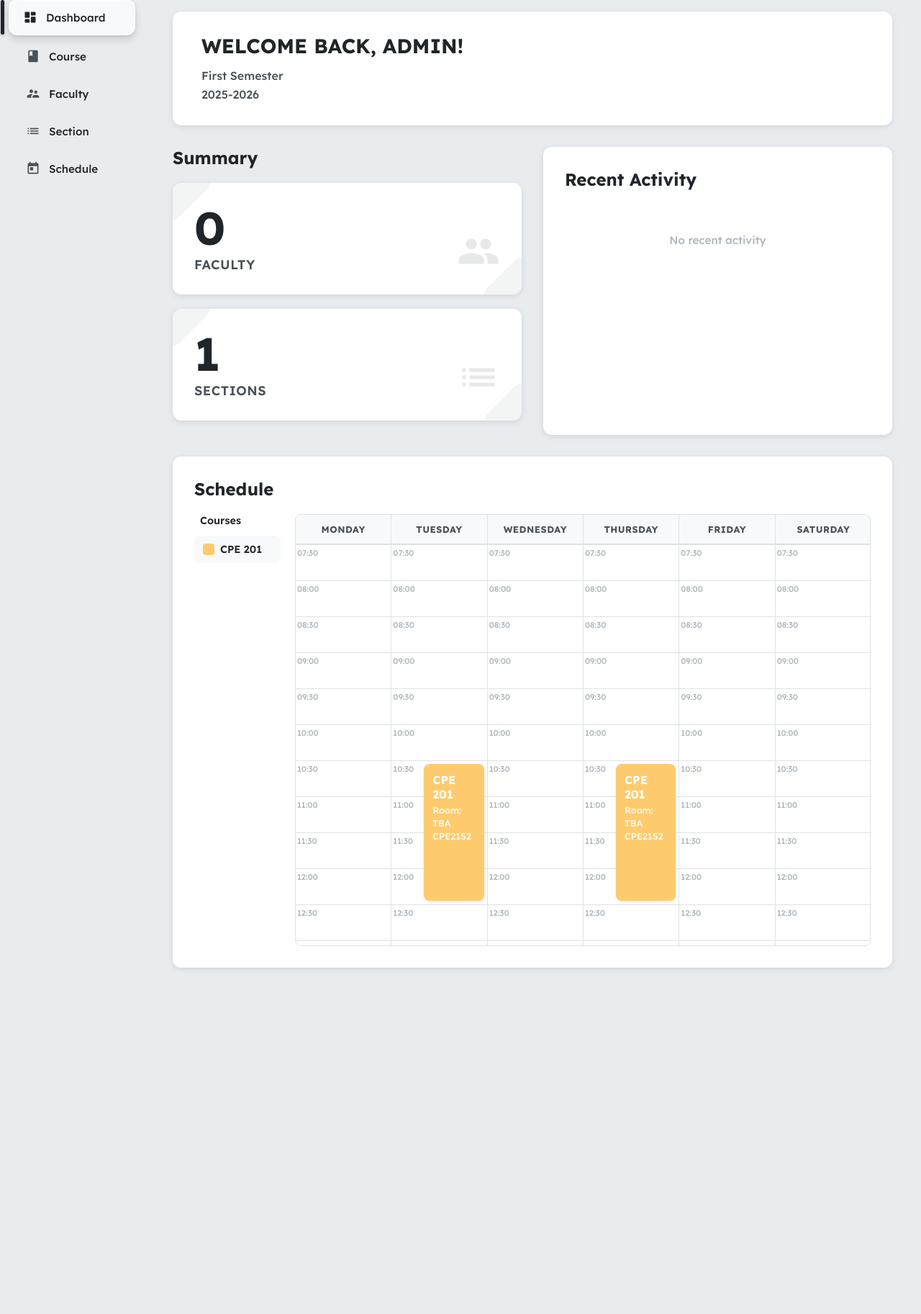
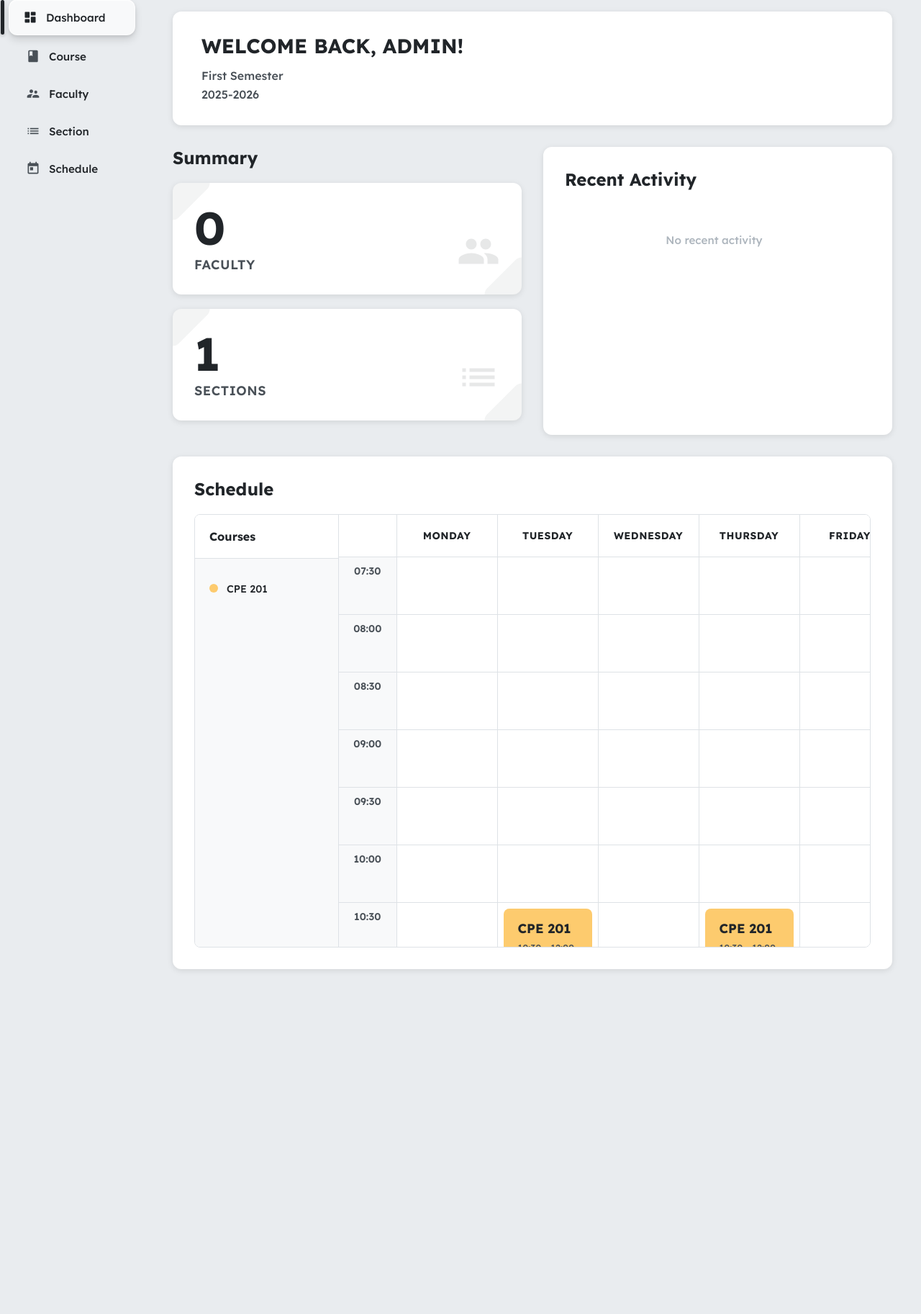
Before and after one commit to Summer077/Auto-Scheduling, a Django app: page /admin/dashboard/ in a window 1280 px wide. Shown: the part 94-1919 px from the top of the page at 72% size. Run offline with Django 5.2, Linux system fonts and the light colour scheme; a user stored in the database is signed in; data comes from the database, SQL or seed files in the repository; data that the repository does not hold is empty.

Commit message:
fixing schedule design

```diff
--- a/hello/static/hello/css/dashboard.css
+++ b/hello/static/hello/css/dashboard.css
@@ -295,6 +295,9 @@ body {
     border-radius: 12px;
     padding: 30px;
     box-shadow: 0 2px 8px rgba(0, 0, 0, 0.1);
+    max-height: 600px;
+    display: flex;
+    flex-direction: column;
 }
 
 .activity-section h2 {
@@ -303,6 +306,32 @@ body {
     font-weight: 700;
     color: #212529;
     margin-bottom: 20px;
+    flex-shrink: 0;
+}
+
+#activityContainer {
+    overflow-y: auto;
+    overflow-x: hidden;
+    flex: 1;
+    padding-right: 10px;
+}
+
+#activityContainer::-webkit-scrollbar {
+    width: 8px;
+}
+
+#activityContainer::-webkit-scrollbar-track {
+    background: #F8F9FA;
+    border-radius: 4px;
+}
+
+#activityContainer::-webkit-scrollbar-thumb {
+    background: #ADB5BD;
+    border-radius: 4px;
+}
+
+#activityContainer::-webkit-scrollbar-thumb:hover {
+    background: #6C757D;
 }
 
 .activity-empty {
@@ -382,28 +411,35 @@ body {
 
 .schedule-wrapper {
     display: flex;
-    gap: 20px;
+    gap: 0;
+    border: 1px solid #DEE2E6;
+    border-radius: 8px;
+    overflow: hidden;
 }
 
 .schedule-left {
     display: flex;
     flex-direction: column;
-    min-width: 120px;
+    min-width: 200px;
+    background: #F8F9FA;
+    border-right: 1px solid #DEE2E6;
 }
 
 .courses-label {
     font-family: 'Lexend', sans-serif;
-    font-size: 0.9rem;
-    font-weight: 600;
+    font-size: 1rem;
+    font-weight: 700;
     color: #212529;
-    margin-bottom: 12px;
-    padding: 0 8px;
+    padding: 20px;
+    border-bottom: 1px solid #DEE2E6;
+    background: #FFFFFF;
 }
 
 .courses-list {
     display: flex;
     flex-direction: column;
-    gap: 8px;
+    gap: 0;
+    padding: 20px;
 }
 
 .courses-empty {
@@ -413,28 +449,26 @@ body {
     font-size: 0.875rem;
     font-weight: 500;
     color: #ADB5BD;
-    background: #F8F9FA;
-    border-radius: 8px;
 }
 
 .course-label {
     display: flex;
-    align-items: center;
-    gap: 8px;
-    padding: 10px 12px;
-    background: #F8F9FA;
-    border-radius: 8px;
+    align-items: flex-start;
+    gap: 12px;
+    padding: 12px 0;
     font-family: 'Lexend', sans-serif;
     font-size: 0.9rem;
-    font-weight: 600;
+    font-weight: 500;
     color: #212529;
+    line-height: 1.4;
 }
 
 .course-color {
-    width: 16px;
-    height: 16px;
-    border-radius: 4px;
+    width: 12px;
+    height: 12px;
+    border-radius: 50%;
     flex-shrink: 0;
+    margin-top: 3px;
 }
 
 .schedule-table-container {
@@ -442,14 +476,12 @@ body {
     overflow-x: auto;
     overflow-y: auto;
     max-height: 600px;
-    border: 1px solid #DEE2E6;
-    border-radius: 8px;
+    background: #FFFFFF;
 }
 
 .schedule-table {
     width: 100%;
-    border-collapse: separate;
-    border-spacing: 0;
+    border-collapse: collapse;
     min-width: 800px;
 }
 
@@ -461,16 +493,16 @@ body {
 }
 
 .schedule-table thead th {
-    background: #F8F9FA;
-    padding: 12px 8px;
+    background: #FFFFFF;
+    padding: 20px 16px;
     text-align: center;
     font-family: 'Lexend', sans-serif;
-    font-size: 0.8rem;
+    font-size: 0.875rem;
     font-weight: 700;
-    color: #495057;
+    color: #212529;
     letter-spacing: 0.5px;
     text-transform: uppercase;
-    border-bottom: 2px solid #DEE2E6;
+    border-bottom: 1px solid #DEE2E6;
     border-right: 1px solid #DEE2E6;
 }
 
@@ -482,63 +514,57 @@ body {
     border-bottom: 1px solid #DEE2E6;
     border-right: 1px solid #DEE2E6;
     padding: 0;
-    padding-left: 45px;  /* Make space for time on left */
-    height: 50px;
-    min-width: 130px;
+    height: 80px;
+    min-width: 140px;
     position: relative;
     vertical-align: top;
     background: #FFFFFF;
+}
+
+.schedule-table tbody td:first-child {
+    background: #F8F9FA;
+    text-align: center;
+    font-family: 'Lexend', sans-serif;
+    font-size: 0.875rem;
+    font-weight: 600;
+    color: #495057;
+    padding: 10px;
+    min-width: 80px;
 }
 
 .schedule-table tbody td:last-child {
     border-right: none;
 }
 
-.schedule-table tbody td[data-time]::before {
-    content: attr(data-time);
-    position: absolute;
-    left: 2px;
-    top: 4px;
-    font-family: 'Lexend', sans-serif;
-    font-size: 0.7rem;
-    font-weight: 500;
-    color: #ADB5BD;
-    width: 40px;
-    z-index: 1;
-}
-
 .schedule-block {
     position: absolute;
-    top: 4px;
-    left: 45px;      /* Start after time label space */
-    right: 4px;
+    top: 8px;
+    left: 8px;
+    right: 8px;
     border-radius: 8px;
-    padding: 12px;
+    padding: 16px;
     display: flex;
     flex-direction: column;
     justify-content: flex-start;
-    color: #FFFFFF;
-    box-shadow: 0 2px 4px rgba(0, 0, 0, 0.1);
+    gap: 6px;
+    color: #212529;
+    border-left: 4px solid rgba(0, 0, 0, 0.2);
     z-index: 10;
-}
-
-.schedule-cell {
-    padding: 4px;
 }
 
 .course-code {
     font-family: 'Lexend', sans-serif;
-    font-size: 1rem;
+    font-size: 1.125rem;
     font-weight: 700;
-    margin-bottom: 4px;
+    color: #212529;
 }
 
 .course-details {
     font-family: 'Lexend', sans-serif;
     font-size: 0.8rem;
     font-weight: 500;
-    opacity: 0.9;
-    line-height: 1.4;
+    color: #495057;
+    line-height: 1.5;
 }
 
 /* Responsive Design */
--- a/hello/templates/hello/dashboard.html
+++ b/hello/templates/hello/dashboard.html
@@ -154,6 +154,7 @@
                     <table class="schedule-table">
                         <thead>
                             <tr>
+                                <th></th>
                                 <th>MONDAY</th>
                                 <th>TUESDAY</th>
                                 <th>WEDNESDAY</th>
@@ -165,15 +166,17 @@
                         <tbody>
                             {% for time in time_slots %}
                             <tr class="time-row">
+                                <td>{{ time }}</td>
                                 {% for day_num, day_name in days %}
-                                <td data-time="{{ time }}" data-day="{{ day_num }}">
+                                <td data-day="{{ day_num }}">
                                     {% for schedule in schedules %}
                                         {% if schedule.day == day_num and schedule.start_time == time %}
-                                        <div class="schedule-block" style="background: {{ schedule.course.color }}; height: {{ schedule.duration|schedule_height }}px;">
-    <div class="course-code">{{ schedule.course.course_code }}</div>
-    <div class="course-details">Room: {{ schedule.room.name|default:'TBA' }}</div>
-    <div class="course-details">{{ schedule.section.name|default:'No Section' }}</div>
-</div>
+                                        <div class="schedule-block" style="background: {{ schedule.course.color }}; height: {{ schedule.duration|schedule_height }}px; border-left-color: {{ schedule.course.color }};">
+                                            <div class="course-code">{{ schedule.course.course_code }}</div>
+                                            <div class="course-details">{{ schedule.start_time }} - {{ schedule.end_time }}</div>
+                                            <div class="course-details">Room: {{ schedule.room.name|default:'TBA' }}</div>
+                                            <div class="course-details">Section: {{ schedule.section.name|default:'No Section' }}</div>
+                                        </div>
                                         {% endif %}
                                     {% endfor %}
                                 </td>
--- a/hello/views.py
+++ b/hello/views.py
@@ -61,11 +61,18 @@ def admin_dashboard(request):
     # Get activities and separate by date
     today_activities = Activity.objects.filter(
         timestamp__date=today
-    ).order_by('-timestamp')[:10]  # Limit to 10 most recent
+    ).order_by('-timestamp')[:10]
 
     yesterday_activities = Activity.objects.filter(
         timestamp__date=yesterday
-    ).order_by('-timestamp')[:10]  # Limit to 10 most recent
+    ).order_by('-timestamp')[:10]
+
+    # Create recent_activities dictionary for template
+    recent_activities = {}
+    if today_activities:
+        recent_activities['Today'] = today_activities
+    if yesterday_activities:
+        recent_activities['Yesterday'] = yesterday_activities
 
     # Get all courses (show all courses, not just scheduled ones)
     scheduled_courses = Course.objects.all().order_by('course_code')
@@ -101,8 +108,7 @@ def admin_dashboard(request):
         'user': request.user,
         'faculty_count': faculty_count,
         'section_count': section_count,
-        'today_activities': today_activities,
-        'yesterday_activities': yesterday_activities,
+        'recent_activities': recent_activities,
         'scheduled_courses': scheduled_courses,
         'time_slots': time_slots,
         'days': days,
```
